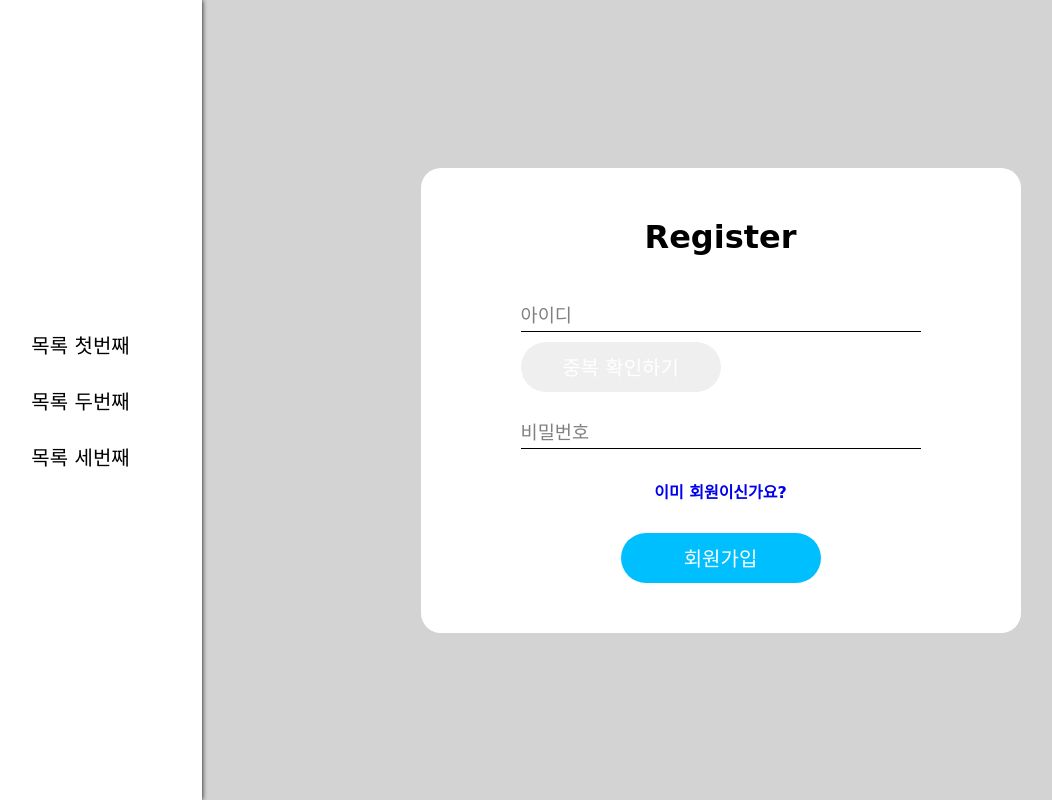
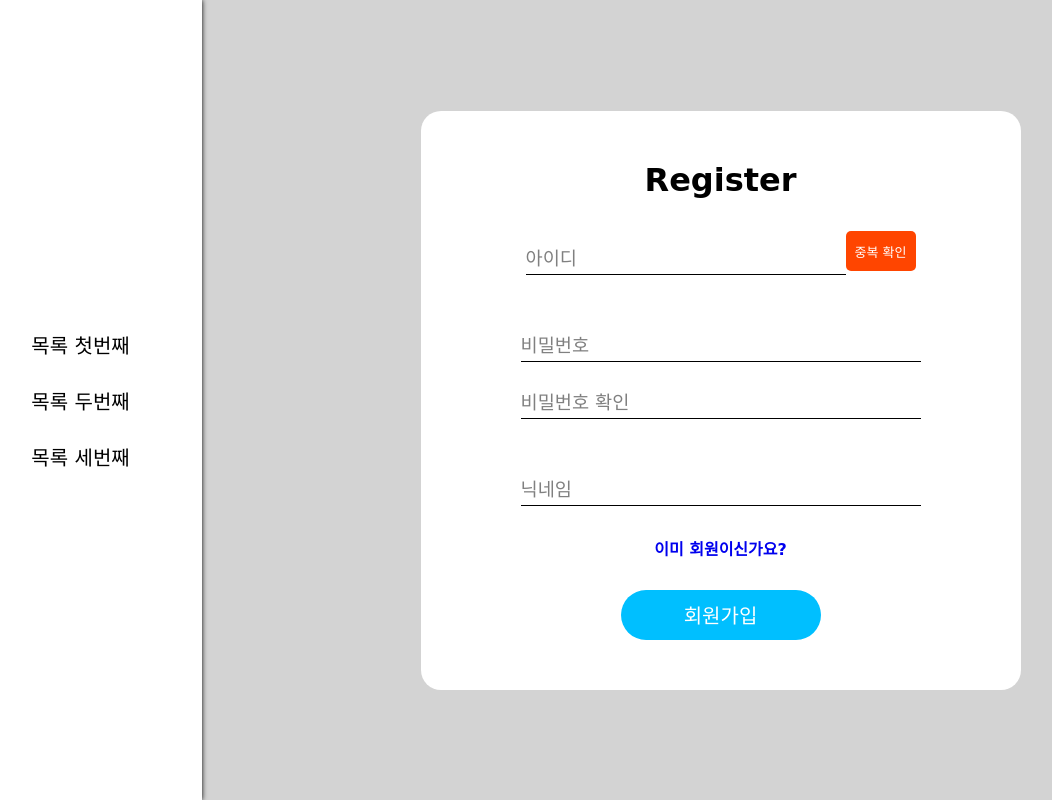
Before and after one commit to lnuvy/mountain_view_hanghae, a Flask app: page /register in a window 1280 px wide. Shown: the whole page, without its empty margins (41-1093 px from the left). Run offline with Flask 2, Linux system fonts and the light colour scheme.

Commit message:
회원가입 비밀번호 확인중(버튼을 또 만들어야할거같음)

```diff
--- a/app.py
+++ b/app.py
@@ -32,12 +32,24 @@ def register():
 def mountainInfo():
     return render_template('mountainInfo.html')
 
-# Ajax 요청 #
-@app.route('/ajax', methods=["GET"])
-def dbList():
-    mountainList = list(db.test_mountain.find({}, {'_id': False}))
-    print(mountainList)
-    return jsonify({'mountains': mountainList})
+# # Ajax 요청 #
+# @app.route('/ajax', methods=["GET"])
+# def dbList():
+#     mountainList = list(db.test_mountain.find({}, {'_id': False}))
+#     print(mountainList)
+#     return jsonify({'mountains': mountainList})
+
+
+@app.route('/registerAction', methods=["POST"])
+def checkDup():
+    id_receive = request.form['id_give']
+    userList = list(db.users.find({}, {'_id': False}))
+    for user in userList:
+        if user['id'] == id_receive:
+            print("일치")
+            return jsonify({'msg': '이미 존재하는 아이디 입니다!!'})
+    print("없음")
+    return jsonify({'msg': '사용 가능한 아이디 입니다.'})
 
 
 if __name__ == '__main__':
--- a/static/css/index.css
+++ b/static/css/index.css
@@ -65,10 +65,28 @@ button {
     transition: 0.1s;
 }
 
+
 button:hover {
     font-size: 22px;
     font-weight: bold;
 }
+
+.btn-sm {
+    width: 70px;
+    height: 40px;
+    font-size: 13px;
+    color: white;
+    cursor: pointer;
+    border: none;
+    border-radius: 5px;
+    transition: .1s;
+}
+
+.btn-sm:hover {
+    font-size: 13px;
+    font-weight: bold;
+}
+
 
 .positive-btn {
     background-color: deepskyblue;
@@ -76,6 +94,8 @@ button:hover {
 .positive-btn:hover{
     background-color: dodgerblue;
 }
+
+
 
 .negative-btn {
     background-color: orangered;
@@ -85,6 +105,7 @@ button:hover {
 }
 
 
+
 .main-contents {
     width: 100%;
 }
--- a/static/css/register.css
+++ b/static/css/register.css
@@ -0,0 +1,5 @@
+.register-text {
+    visibility: hidden;
+    color: gray;
+    font-size: 14px;
+}
--- /dev/null
+++ b/static/js/register.js
@@ -0,0 +1,23 @@
+
+
+function checkId() {
+
+    const checkId = $('#userId').val()
+    console.log(checkId)
+
+    $.ajax({
+        type: 'POST',
+        url: '/registerAction',
+        data: {id_give: checkId},
+        success: function (response) {
+            alert(response['msg'])
+            if(response['msg'] !== "이미 존재하는 아이디 입니다!!") {
+                const showText = document.querySelector('.register-text')
+                showText.style.visibility = "visible";
+
+                $('#userId').attr("readonly", true)
+                $('#userId').css({"color": "#d3d3d3"})
+            }
+        }
+    });
+}
--- a/templates/register.html
+++ b/templates/register.html
@@ -5,12 +5,16 @@
     <meta name="viewport"
           content="width=device-width, user-scalable=no, initial-scale=1.0, maximum-scale=1.0, minimum-scale=1.0">
     <meta http-equiv="X-UA-Compatible" content="ie=edge">
-    <title>마운틴뷰 로그인</title>
+    <title>마운틴뷰 회원가입</title>
     <!--    CSS -->
     <link rel="stylesheet" href="/static/css/index.css">
     <link rel="stylesheet" href="/static/css/login.css">
+    <link rel="stylesheet" href="/static/css/register.css">
     <!--    Jquery -->
     <script src="/static/js/jquery-3.6.0.min.js"></script>
+
+<!--    script -->
+    <script src="/static/js/register.js"></script>
 </head>
 <body>
 
@@ -32,15 +36,33 @@
         <div class="login-card flex-column">
             <h1>Register</h1>
             <br>
-            <form class="login-form">
+            <div class="login-form">
+                <div class="flex-row">
+                <div class="input-box" style="width: 80%">
+                    <input id="userId" type="text" name="userId" placeholder="아이디">
+                    <label for="userId">아이디</label>
+                </div>
+                <button class="btn-sm negative-btn" onclick="checkId()">중복 확인</button>
+                </div>
+                <div class="register-text flex-row" id="checkDuplicate">
+                    <span>아이디 중복확인 완료</span>
+                </div>
+
                 <div class="input-box">
-                    <input id="username" type="text" name="username" placeholder="아이디">
-                    <label for="username">아이디</label>
+                    <input id="userPassword" type="password" name="userPassword" placeholder="비밀번호">
+                    <label for="userPassword">비밀번호</label>
                 </div>
-                <button>중복 확인하기</button>
                 <div class="input-box">
-                    <input id="password" type="password" name="password" placeholder="비밀번호">
-                    <label for="password">비밀번호</label>
+                    <input id="checkPassword" type="password" name="checkPassword" placeholder="비밀번호 확인">
+                    <label for="checkPassword">비밀번호 확인</label>
+                </div>
+                <div class="register-text flex-row" id="checkSamePassword">
+                    <span id="correctPassword">비밀번호가 일치합니다.</span>
+                    <span id="incorrectPassword">비밀번호가 일치하지 않습니다.</span>
+                </div>
+                <div class="input-box">
+                    <input id="userNickname" type="text" name="userNickname" placeholder="닉네임">
+                    <label for="userNickname">닉네임</label>
                 </div>
                 <div class="login-etc" style="justify-content: center">
                     <a href="register"><h4>이미 회원이신가요?</h4></a>
@@ -48,7 +70,7 @@
                 <div class="flex-row">
                     <button class="positive-btn">회원가입</button>
                 </div>
-            </form>
+            </div>
         </div>
     </div>
 </div>
```
Also changed, not shown: templates/login.html (+4 -4 lines).
